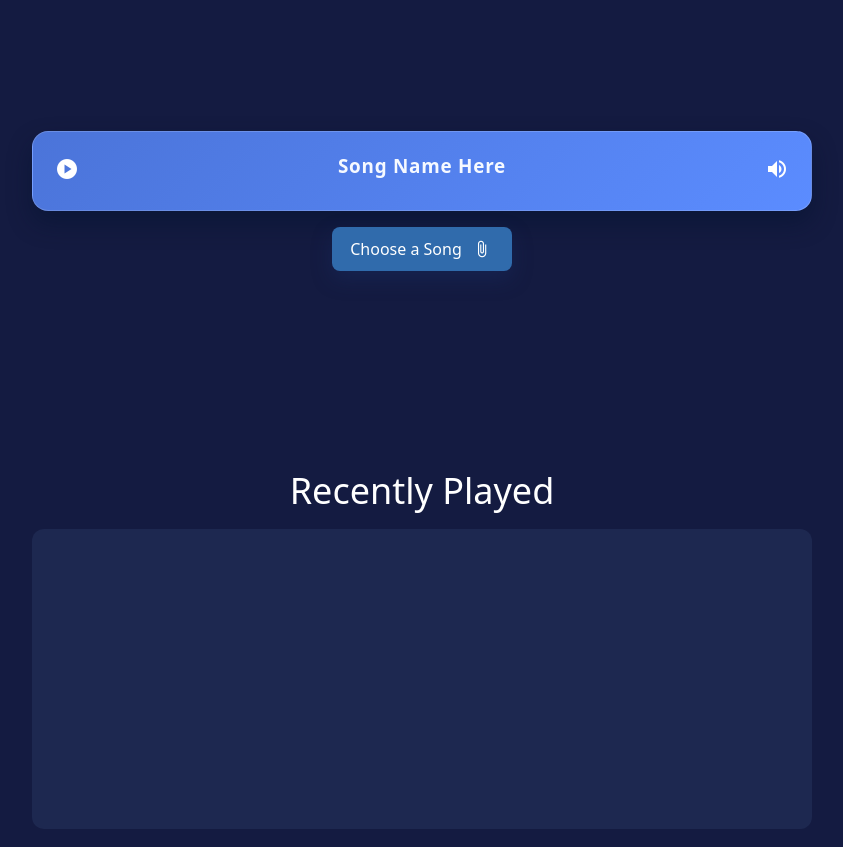
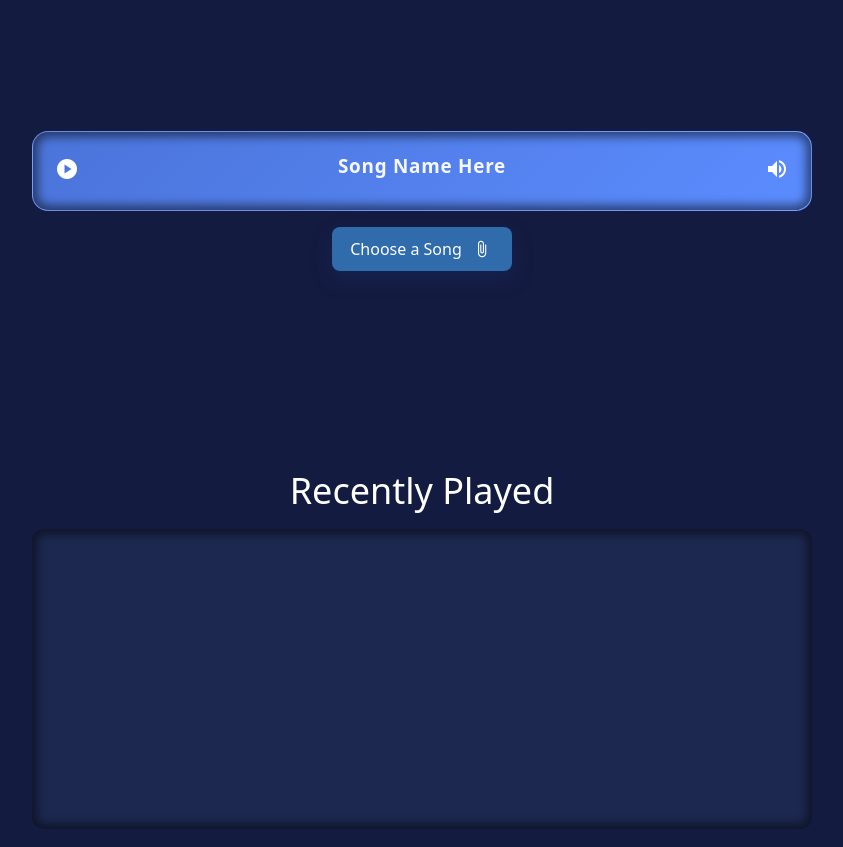
Before and after one commit to Joel4215/Audio-Player, an Angular app: page / in a window 1280 px wide. Shown: the part 240-1087 px from the top of the page, without its empty margins (218-1061 px from the left). Built offline with nearby package versions, Linux system fonts and the light colour scheme.

Commit message:
Small UI update

```diff
--- a/src/app/audio-player/audio-player.component.scss
+++ b/src/app/audio-player/audio-player.component.scss
@@ -13,7 +13,7 @@
   padding: 14px;
   border-radius: 16px;
   background: linear-gradient(135deg, #4B74D9 0%, #5B8CFF 100%);
-  box-shadow: 0 12px 24px rgba(2, 17, 44, 0.45);
+  box-shadow: inset 0px 0px 10px 5px rgba(0, 0, 0, 0.5);
   border: 1px solid rgba(255, 255, 255, 0.16);
 }
 
@@ -51,6 +51,7 @@ audio {
   margin: 18px auto;
   background: rgba(40, 56, 96, 0.48);
   border-radius: 12px;
+  box-shadow: inset 0px 0px 10px 5px rgba(0, 0, 0, 0.5);
   padding: 10px;
 }
 
```
